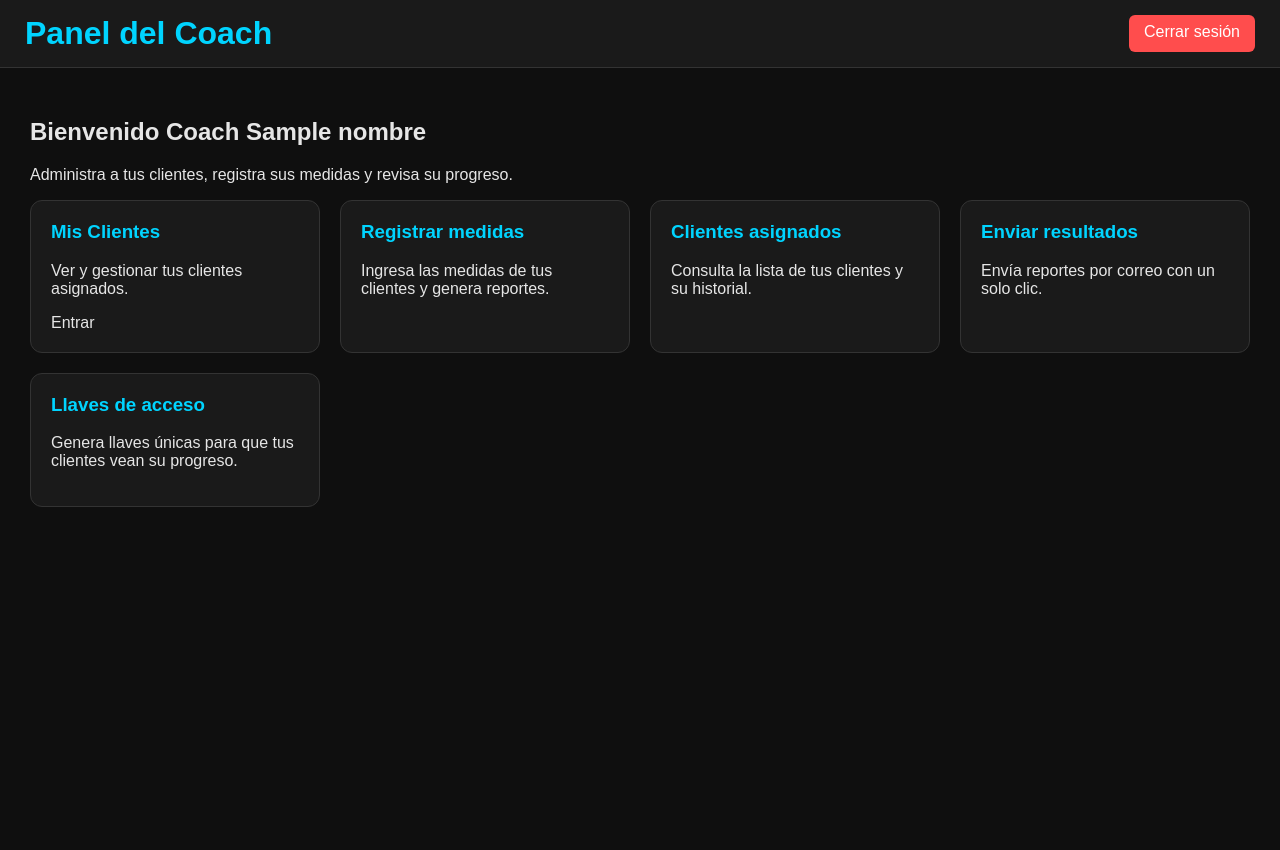
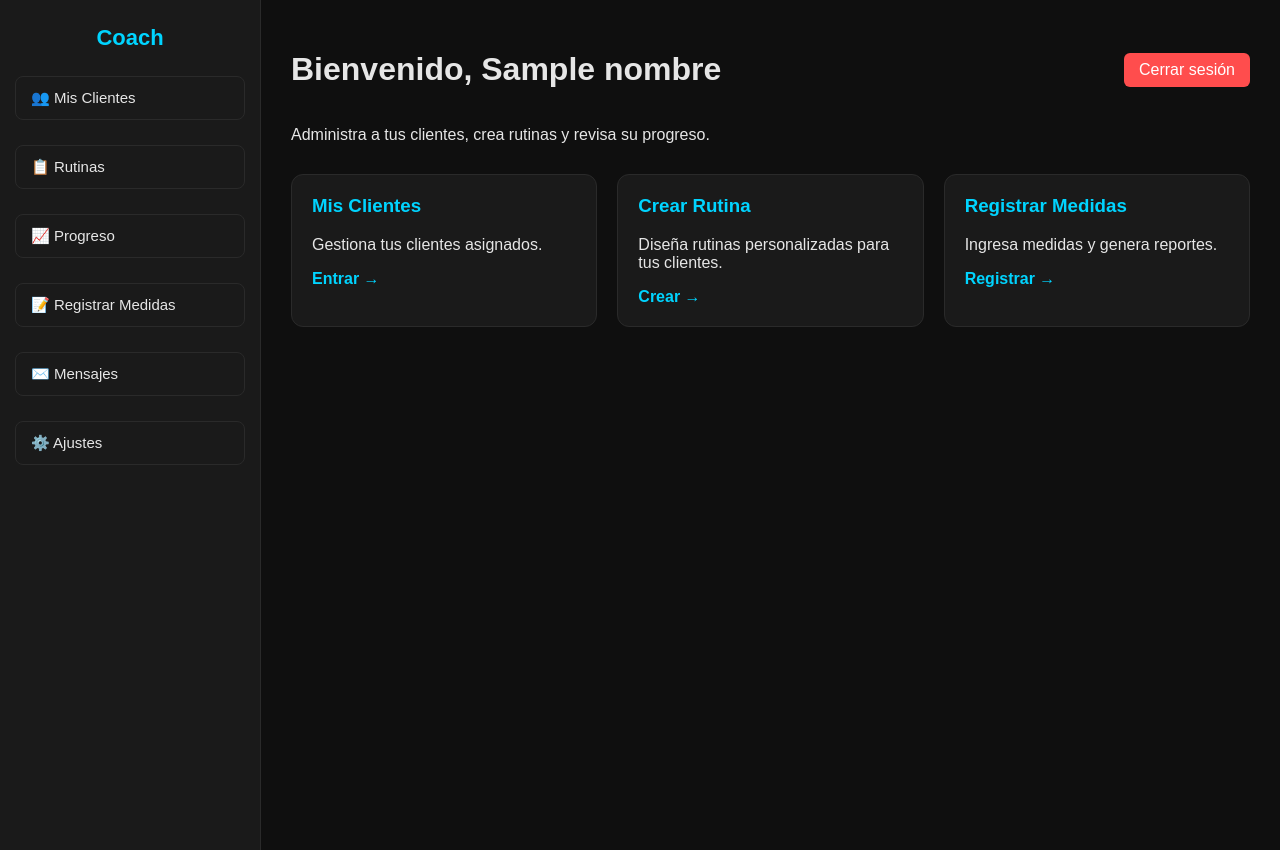
Before and after one commit to Jujuyarath/Nutricalculadora, a Flask app: template app/templates/coach/panel_coach.html in a window 1280 px wide. Before the commit the page ends 507 px from the top, so only its background shows below. Run offline with Flask 3, Linux system fonts and the light colour scheme; the template is opened without the code that fills it: most values are stand-ins (such as "Sample title", 1, 10 or a date in 2020).

Commit message:
accesos a rutas de acceso

```diff
--- a/app/templates/coach/panel_coach.html
+++ b/app/templates/coach/panel_coach.html
@@ -6,54 +6,156 @@
     <title>Coach – Arath Labs</title>
 
     <style>
-        body { margin:0; background:#0f0f0f; color:#e6e6e6; font-family:Arial; }
-        .navbar { background:#1a1a1a; padding:15px 25px; display:flex; justify-content:space-between; border-bottom:1px solid #333; }
-        .navbar h1 { color:#00d4ff; margin:0; }
-        .logout { background:#ff4d4d; padding:8px 15px; border-radius:6px; color:white; text-decoration:none; }
-        .container { padding:30px; }
-        .cards { display:grid; grid-template-columns:repeat(auto-fit,minmax(250px,1fr)); gap:20px; }
-        .card { background:#1a1a1a; padding:20px; border-radius:12px; border:1px solid #333; }
-        .card h3 { color:#00d4ff; margin-top:0; }
+       :root {
+           --bg: #0f0f0f;
+           --panel: #1a1a1a;
+           --border: #2a2a2a;
+           --text: #e6e6e6;
+           --accent: #00d4ff; /* Cambiable después */
+       }
+
+       body {
+           margin: 0;
+           background: var(--bg);
+           color: var(--text);
+           font-family: Arial;
+           display: flex;
+       }
+
+       /* SIDEBAR */
+       .sidebar {
+           width: 230px;
+           background: var(--panel);
+           border-right: 1px solid var(--border);
+           height: 100vh;
+           padding: 25px 15px;
+           display: flex;
+           flex-direction: column;
+           gap: 25px;
+       }
+
+       .sidebar h2 {
+           margin: 0;
+           color: var(--accent);
+           font-size: 22px;
+           text-align: center;
+       }
+       .menu-item {
+           padding: 12px 15px;
+           border-radius: 8px;
+           cursor: pointer;
+           border: 1px solid var(--border);
+           transition: 0.2s;
+       }
+
+       .menu-item:hover {
+           background: #222;
+           border-color: var(--accent);
+       }
+
+       .menu-item a {
+           color: var(--text);
+           text-decoration: none;
+           font-size: 15px;
+       }
+
+       /* CONTENIDO PRINCIPAL */
+       .main {
+          flex: 1;
+          padding: 30px;
+       }
+
+       .topbar {
+           display: flex;
+           justify-content: space-between;
+           align-items: center;
+       }
+
+       .logout {
+           background: #ff4d4d;
+           padding: 8px 15px;
+           border-radius: 6px;
+           color: white;
+           text-decoration: none;
+       }
+
+       /* TARJETAS */
+       .cards {
+           margin-top: 30px;
+           display: grid;
+           grid-template-columns: repeat(auto-fit, minmax(260px, 1fr));
+           gap: 20px;
+       }
+
+       .card {
+           background: var(--panel);
+           padding: 20px;
+           border-radius: 12px;
+           border: 1px solid var(--border);
+           transition: 0.2s;
+       }
+
+       .card:hover {
+           border-color: var(--accent);
+           transform: translateY(-3px);
+       }
+
+       .card h3 {
+           margin-top: 0;
+           color: var(--accent);
+       }
+
+       .card a {
+           color: var(--accent);
+           text-decoration: none;
+           font-weight: bold;
+       }
     </style>
 </head>
 
 <body>
-    <div class="navbar">
-        <h1>Panel del Coach</h1>
-        <a href="/logout" class="logout">Cerrar sesión</a>
-    </div>
 
-    <div class="container">
-        <h2>Bienvenido Coach {{ nombre }}</h2>
-        <p>Administra a tus clientes, registra sus medidas y revisa su progreso.</p>
+    <!-- SIDEBAR -->
+     <div class="sidebar">
+        <h2>Coach</h2>
+
+        <div class="menu-item"><a href="/mis_clientes">👥 Mis Clientes</a></div>
+        <div class="menu-item"><a href="#">📋 Rutinas</a></div>
+        <div class="menu-item"><a href="#">📈 Progreso</a></div>
+        <div class="menu-item"><a href="#">📝 Registrar Medidas</a></div>
+        <div class="menu-item"><a href="#">✉️ Mensajes</a></div>
+        <div class="menu-item"><a href="#">⚙️ Ajustes</a></div>
+     </div>
+
+     <!-- CONTENIDO PRINCIPAL -->
+      <div class="main">
+        <div class="topbar">
+            <h1>Bienvenido, {{ nombre }}</h1>
+            <a href="/logout" class="logout">Cerrar sesión</a>
+        </div>
+
+        <p>Administra a tus clientes, crea rutinas y revisa su progreso.</p>
 
         <div class="cards">
             <div class="card">
                 <h3>Mis Clientes</h3>
-                <p>Ver y gestionar tus clientes asignados.</p
-                    <a href="/mis_clientes" style="color:#00d4ff;">Entrar</a>
+                <p>Gestiona tus clientes asignados.</p>
+                <a href="/mis_clientes">Entrar →</a>
             </div>
 
             <div class="card">
-                <h3>Registrar medidas</h3>
-                <p>Ingresa las medidas de tus clientes y genera reportes.</p>
+                <h3>Crear Rutina</h3>
+                <p>Diseña rutinas personalizadas para tus clientes.</p>
+                <a href="#">Crear →</a>
             </div>
 
             <div class="card">
-                <h3>Clientes asignados</h3>
-                <p>Consulta la lista de tus clientes y su historial.</p>
-            </div>
-
-            <div class="card">
-                <h3>Enviar resultados</h3>
-                <p>Envía reportes por correo con un solo clic.</p>
-            </div>
-
-            <div class="card">
-                <h3>Llaves de acceso</h3>
-                <p>Genera llaves únicas para que tus clientes vean su progreso.</p>
+                <h3>Registrar Medidas</h3>
+                <p>Ingresa medidas y genera reportes.</p>
+                <a href="#">Registrar →</a>
             </div>
         </div>
-    </div>
+      </div>
+
 </body>
 </html>
```
Also changed, not shown: app/routes/coach.py (added, +155 -0 lines), app/templates/coach/asignar_rutina.html (added, +30 -0 lines), app/templates/coach/crear_rutina.html (added, +29 -0 lines), app/templates/coach/editar_rutina.html (added, +49 -0 lines), app/templates/coach/mis_clientes.html (+65 -16 lines), app/templates/coach/progreso.html (added, +87 -0 lines).
